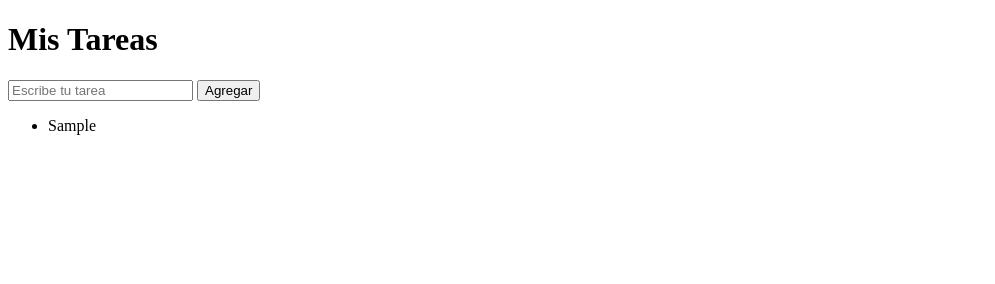
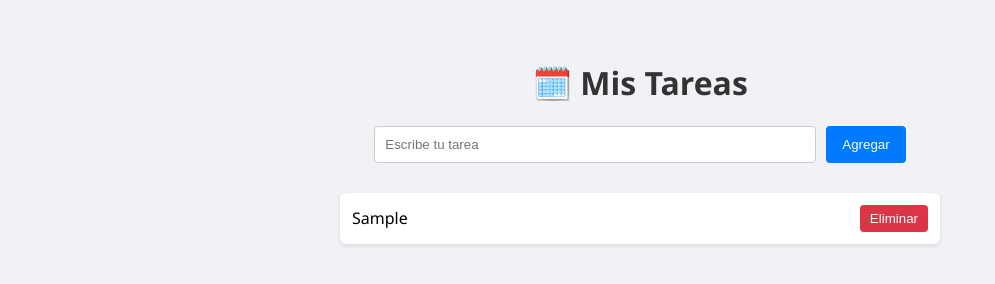
Before and after one commit to Harox-Mx/mi-planificador, a plain HTML site: page index.html in a window 1280 px wide. Both pictures are taken after typing "Sample" into the empty fields and a click on the button "Agregar". Shown: the whole page, without its empty margins (0-995 px from the left). Drawn offline with Linux system fonts and the light colour scheme.

Commit message:
Add files via upload

```diff
--- a/index.html
+++ b/index.html
@@ -1,19 +1,93 @@
 <!DOCTYPE html>
-<html>
+<html lang="es">
 <head>
+  <meta charset="UTF-8">
   <title>Mi Planificador</title>
+  <style>
+    body {
+      font-family: 'Segoe UI', sans-serif;
+      background-color: #f0f2f5;
+      padding: 40px;
+      max-width: 600px;
+      margin: auto;
+    }
+    h1 {
+      color: #333;
+      text-align: center;
+    }
+    .input-group {
+      display: flex;
+      justify-content: center;
+      margin-top: 20px;
+    }
+    input {
+      padding: 10px;
+      width: 70%;
+      border: 1px solid #ccc;
+      border-radius: 4px;
+    }
+    button {
+      padding: 10px 16px;
+      margin-left: 10px;
+      background-color: #007bff;
+      color: white;
+      border: none;
+      border-radius: 4px;
+      cursor: pointer;
+    }
+    button:hover {
+      background-color: #0056b3;
+    }
+    ul {
+      list-style-type: none;
+      padding: 0;
+      margin-top: 30px;
+    }
+    li {
+      background-color: white;
+      padding: 12px;
+      margin-bottom: 10px;
+      border-radius: 6px;
+      box-shadow: 0 2px 4px rgba(0,0,0,0.1);
+      display: flex;
+      justify-content: space-between;
+      align-items: center;
+    }
+    .delete-btn {
+      background-color: #dc3545;
+      color: white;
+      border: none;
+      padding: 6px 10px;
+      border-radius: 4px;
+      cursor: pointer;
+    }
+    .delete-btn:hover {
+      background-color: #c82333;
+    }
+  </style>
 </head>
 <body>
-  <h1>Mis Tareas</h1>
-  <input type="text" id="nuevaTarea" placeholder="Escribe tu tarea">
-  <button onclick="agregarTarea()">Agregar</button>
+  <h1>🗓️ Mis Tareas</h1>
+  <div class="input-group">
+    <input type="text" id="nuevaTarea" placeholder="Escribe tu tarea">
+    <button onclick="agregarTarea()">Agregar</button>
+  </div>
   <ul id="listaTareas"></ul>
 
   <script>
     function agregarTarea() {
-      const texto = document.getElementById("nuevaTarea").value;
+      const texto = document.getElementById("nuevaTarea").value.trim();
+      if (texto === "") return;
+
       const li = document.createElement("li");
       li.textContent = texto;
+
+      const btn = document.createElement("button");
+      btn.textContent = "Eliminar";
+      btn.className = "delete-btn";
+      btn.onclick = () => li.remove();
+
+      li.appendChild(btn);
       document.getElementById("listaTareas").appendChild(li);
       document.getElementById("nuevaTarea").value = "";
     }
```
